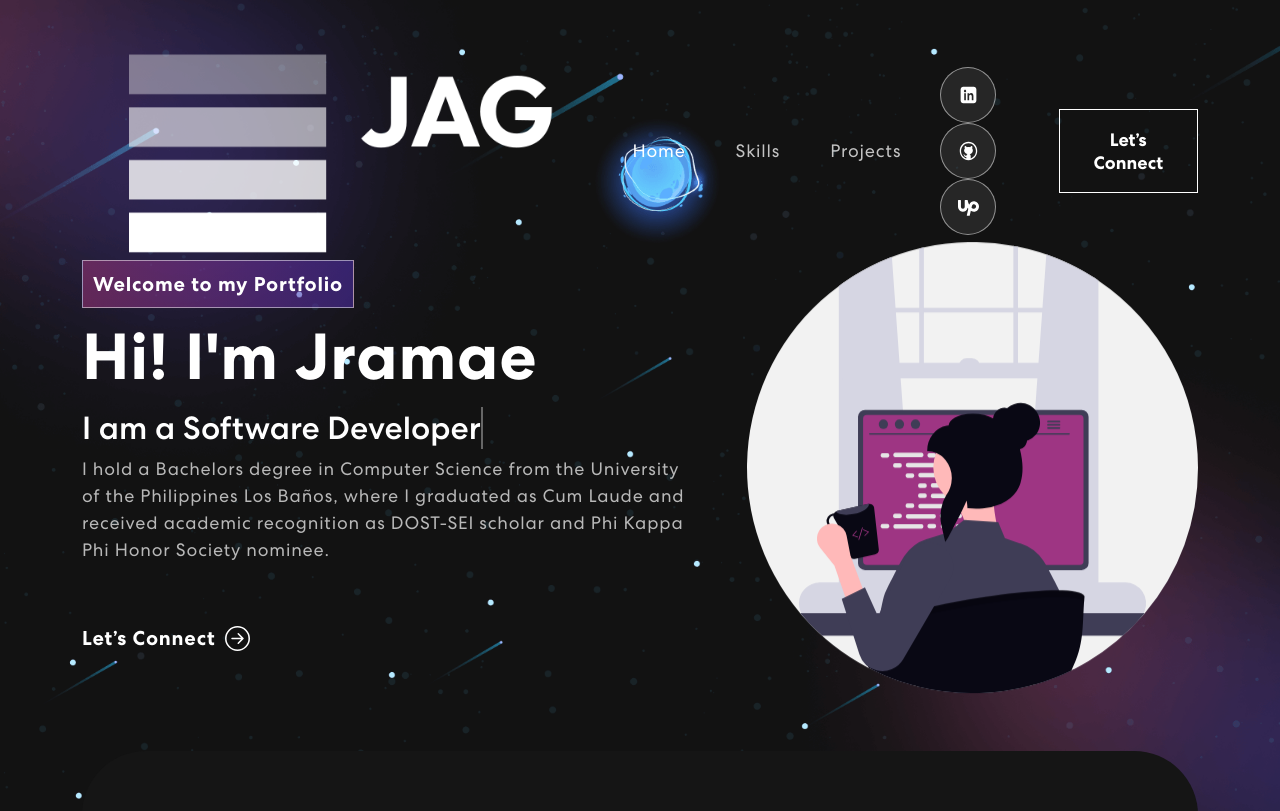
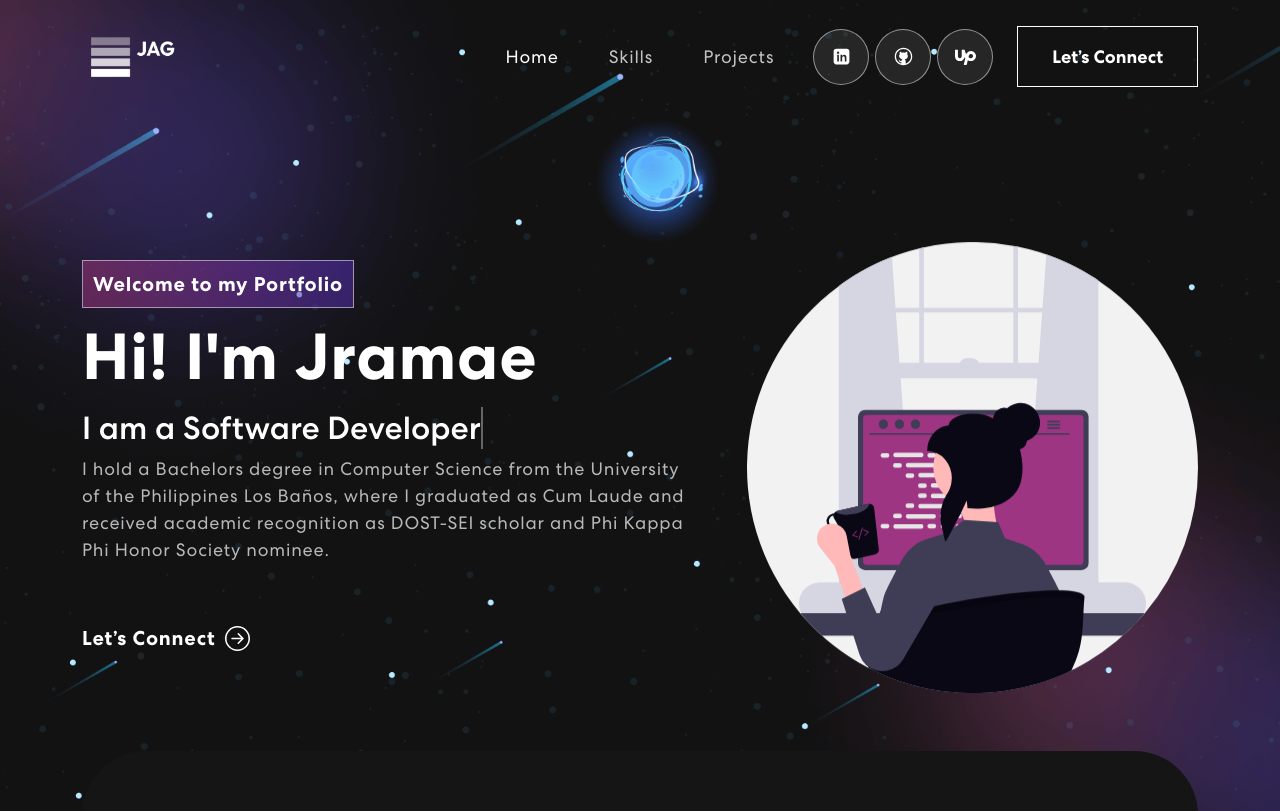
Before and after one commit to JramaeGallos/jgallos.github.io, a React (Create React App) app: page / in a window 1280 px wide. Shown: the top 811 px of the page. Built offline with nearby package versions, Linux system fonts and the light colour scheme; no server answers.

Commit message:
Update NavBar.js

```diff
--- a/src/components/NavBar.js
+++ b/src/components/NavBar.js
@@ -36,7 +36,7 @@ export const NavBar = () => {
     <Router>
       <Navbar expand="md" className={scrolled ? "scrolled" : ""}>
         <Container>
-          <Navbar.Brand>
+          <Navbar.Brand href="https://jramaegallos.github.io/portfolio/">
             <img src={logo} alt="Logo" />
           </Navbar.Brand>
           <Navbar.Toggle aria-controls="basic-navbar-nav">
```
